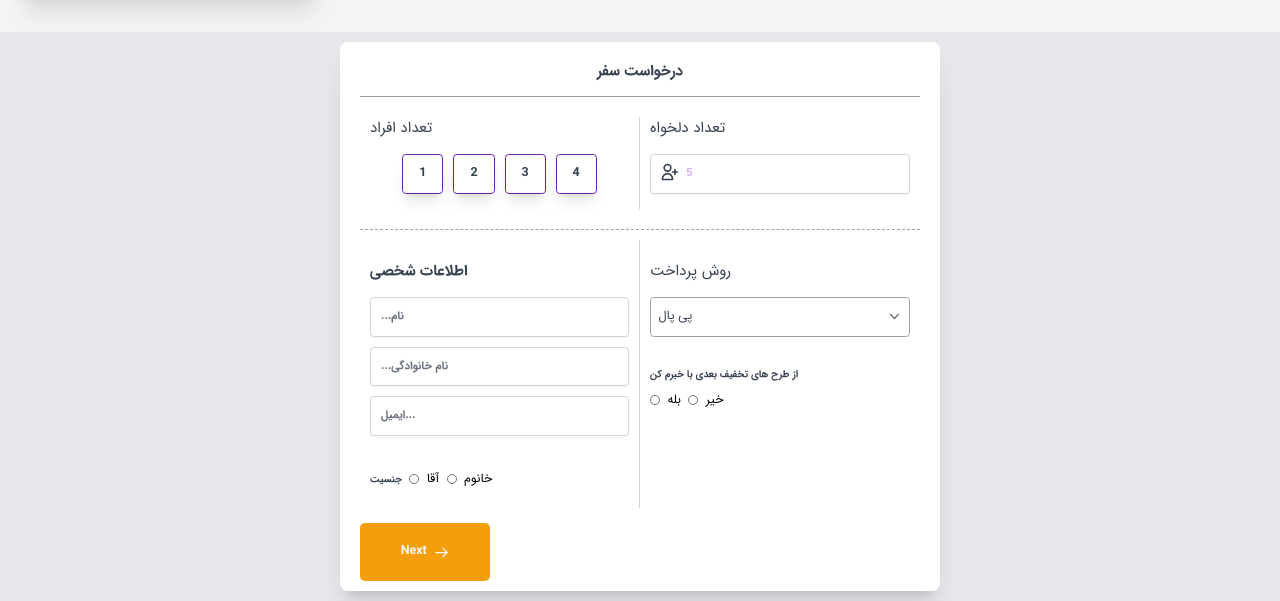
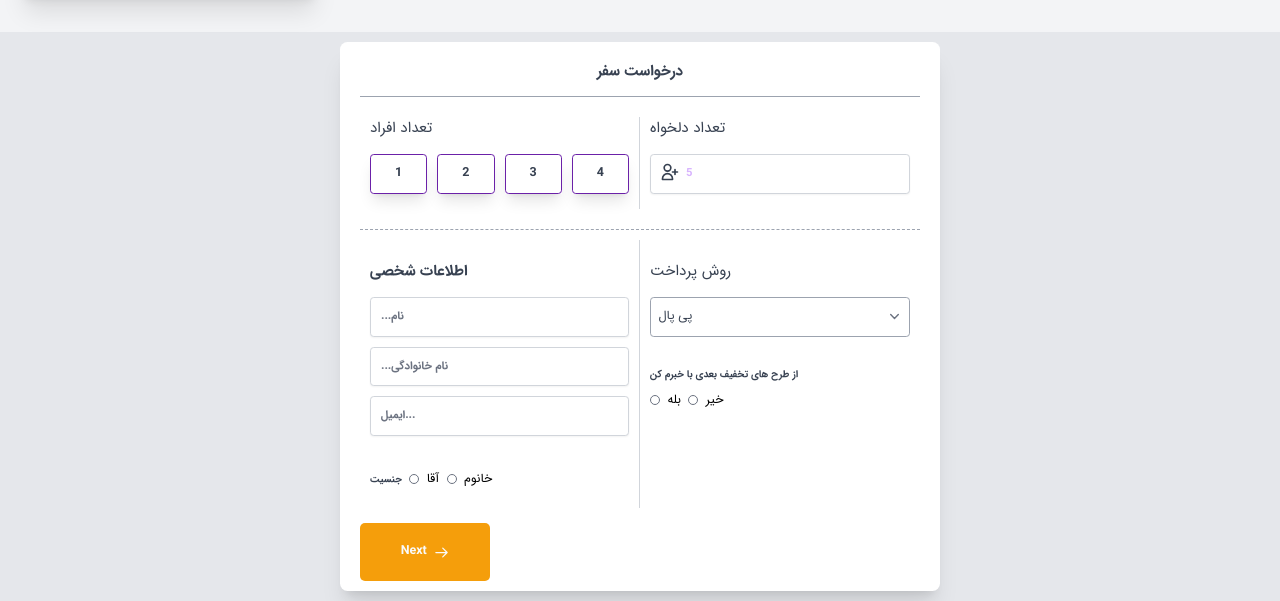
Before and after one commit to hamit19/tour-website-template, a website: page src/html/index.html in a window 1280 px wide. Shown: the part 1622-2223 px from the top of the page. Drawn offline with nearby package versions, Linux system fonts and the light colour scheme; files that its build step writes are made by us from their sources.

Commit message:
The responsive bug in the count of people fixed

```diff
--- a/src/html/index.html
+++ b/src/html/index.html
@@ -1156,7 +1156,7 @@
                 class="py-8 border-b sm:py-0 sm:border-b-0 sm:border-r sm:border-r-gray-300 sm:px-4 border-b-gray-400"
               >
                 <h3 class="pb-6 font-thin title-color">تعداد افراد</h3>
-                <div class="flex gap-4 pb-6 xl:w-3/4 xl:mx-auto">
+                <div class="flex gap-4 pb-6">
                   <div
                     class="relative flex-1 text-xl font-bold text-gray-700 shadow-lg"
                   >
```
